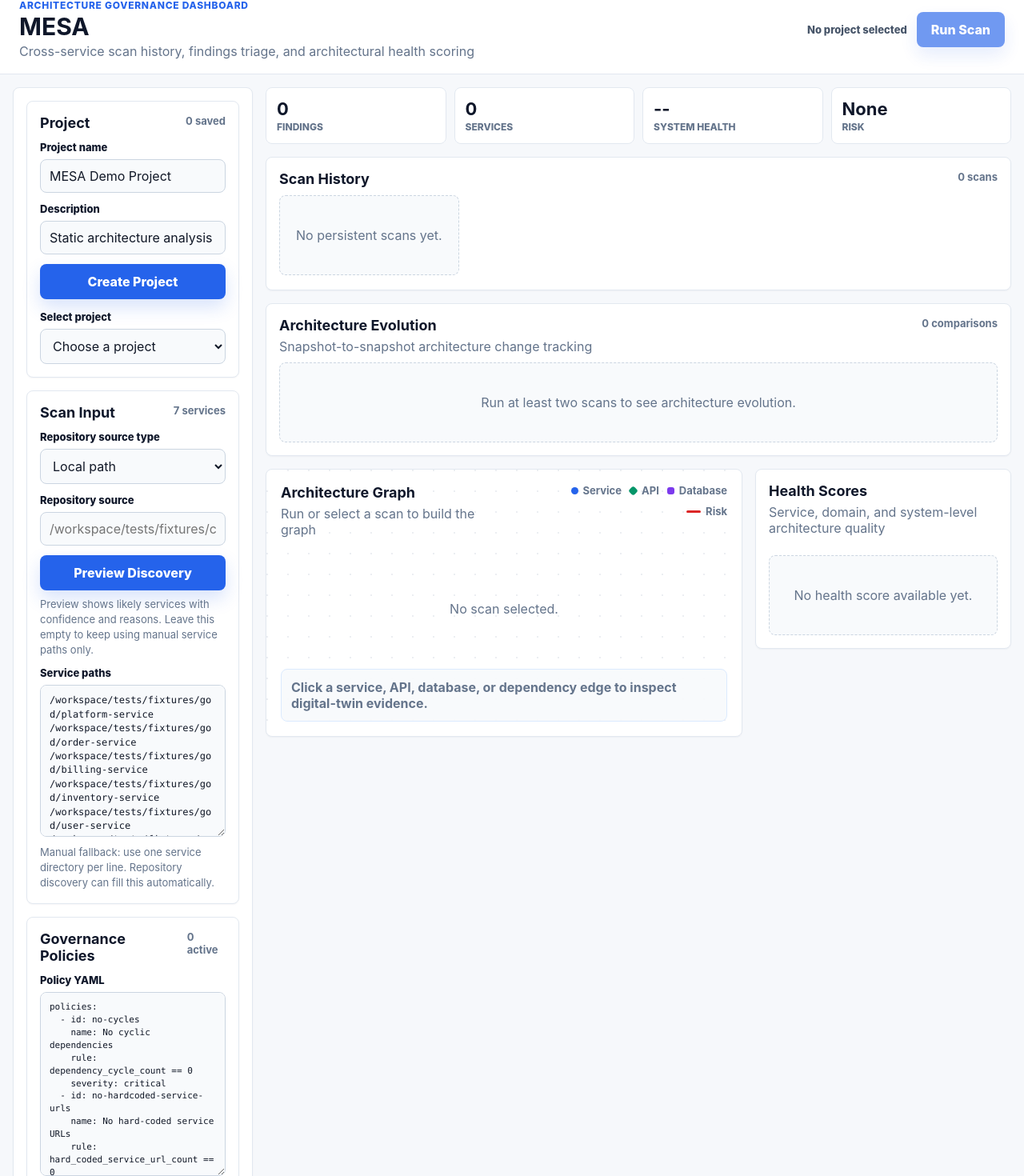
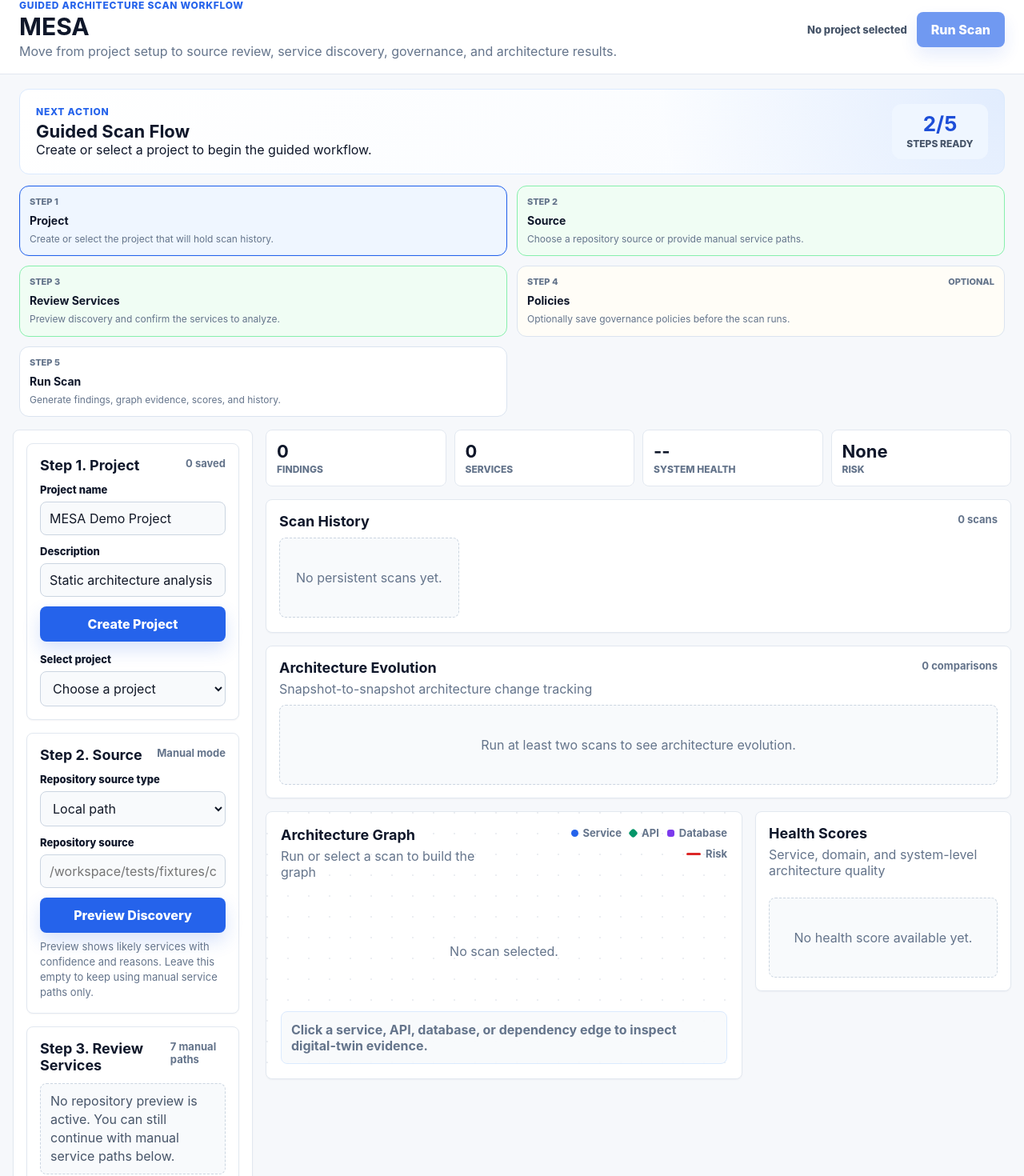
Before and after one commit to ilmeedesilva/MESA, a React (Vite) app in the folder frontend/: page / in a window 1280 px wide. Shown: the part 19-1489 px from the top of the page at 80% size. Built offline with nearby package versions, Linux system fonts and the light colour scheme.

Commit message:
feat(workflow): add guided scan workflow to the frontend

```diff
--- a/frontend/src/main.tsx
+++ b/frontend/src/main.tsx
@@ -217,6 +217,15 @@ type Filters = {
   severity: string;
   service: string;
   minConfidence: number;
+};
+
+type WorkflowStep = {
+  id: string;
+  label: string;
+  description: string;
+  done: boolean;
+  active: boolean;
+  optional?: boolean;
 };
 
 const defaultPaths = [
@@ -289,6 +298,7 @@ function App() {
   const graphRef = React.useRef<HTMLDivElement | null>(null);
 
   const selectedProject = projects.find((project) => project.id === selectedProjectId) ?? null;
+  const manualServicePaths = React.useMemo(() => servicePathsFromText(paths), [paths]);
 
   React.useEffect(() => {
     localStorage.setItem(projectStorageKey, JSON.stringify(projects));
@@ -559,14 +569,69 @@ function App() {
   const highestSeverity = getHighestSeverity(result?.findings ?? []);
   const systemScore = scores.find((score) => score.scope === "system") ?? result?.summary.health_scores?.system;
   const serviceScores = scores.filter((score) => score.scope === "service");
+  const hasProject = Boolean(selectedProjectId);
+  const hasSourceConfigured = Boolean(sourceLocation.trim()) || manualServicePaths.length > 0;
+  const hasRepoPreview = Boolean(repoPreview);
+  const hasServiceSelection = repoPreview ? selectedDiscoveryPaths.length > 0 : manualServicePaths.length > 0;
+  const hasSavedPolicies = policyCount > 0;
+  const hasCompletedScan = Boolean(activeScan && result);
+  const nextAction = !hasProject
+    ? "Create or select a project to begin the guided workflow."
+    : !hasSourceConfigured
+      ? "Choose a repository source or enter manual service paths."
+      : sourceLocation.trim() && !hasRepoPreview
+        ? "Preview the repository source so MESA can discover likely services."
+        : !hasServiceSelection
+          ? "Review the discovered services and keep at least one selection for the scan."
+          : !hasCompletedScan
+            ? "Run the scan to generate findings, health scores, and the architecture graph."
+            : "Review the results, compare history, and inspect findings in detail.";
+  const workflowSteps: WorkflowStep[] = [
+    {
+      id: "project",
+      label: "Project",
+      description: "Create or select the project that will hold scan history.",
+      done: hasProject,
+      active: !hasProject
+    },
+    {
+      id: "source",
+      label: "Source",
+      description: "Choose a repository source or provide manual service paths.",
+      done: hasSourceConfigured,
+      active: hasProject && !hasSourceConfigured
+    },
+    {
+      id: "review",
+      label: "Review Services",
+      description: "Preview discovery and confirm the services to analyze.",
+      done: hasServiceSelection,
+      active: hasProject && hasSourceConfigured && !hasServiceSelection
+    },
+    {
+      id: "policies",
+      label: "Policies",
+      description: "Optionally save governance policies before the scan runs.",
+      done: hasSavedPolicies,
+      active: hasProject && hasServiceSelection && !hasCompletedScan,
+      optional: true
+    },
+    {
+      id: "scan",
+      label: "Run Scan",
+      description: "Generate findings, graph evidence, scores, and history.",
+      done: hasCompletedScan,
+      active: hasProject && hasServiceSelection && !hasCompletedScan
+    }
+  ];
 
   return (
     <main>
       <section className="toolbar">
         <div>
-          <div className="eyebrow">Architecture Governance Dashboard</div>
+          <div className="eyebrow">Guided Architecture Scan Workflow</div>
           <h1>MESA</h1>
-          <p>Cross-service scan history, findings triage, and architectural health scoring</p>
+          <p>Move from project setup to source review, service discovery, governance, and architecture results.</p>
         </div>
         <div className="toolbarActions">
           <span>{selectedProject ? selectedProject.name : "No project selected"}</span>
@@ -576,11 +641,40 @@ function App() {
         </div>
       </section>
 
+      <section className="workflowHero">
+        <div className="workflowSummary">
+          <div>
+            <div className="eyebrow">Next Action</div>
+            <h2>Guided Scan Flow</h2>
+            <p>{nextAction}</p>
+          </div>
+          <div className="workflowStatus">
+            <strong>{workflowSteps.filter((step) => step.done).length}/{workflowSteps.length}</strong>
+            <span>steps ready</span>
+          </div>
+        </div>
+        <div className="workflowStrip">
+          {workflowSteps.map((step, index) => (
+            <article
+              key={step.id}
+              className={`workflowStep ${step.done ? "done" : ""} ${step.active ? "active" : ""} ${step.optional ? "optional" : ""}`}
+            >
+              <div className="workflowStepTop">
+                <span>Step {index + 1}</span>
+                {step.optional ? <small>Optional</small> : null}
+              </div>
+              <strong>{step.label}</strong>
+              <p>{step.description}</p>
+            </article>
+          ))}
+        </div>
+      </section>
+
       <section className="dashboardShell">
         <aside className="sideRail">
           <section className="panelBlock">
             <div className="panelHeader compact">
-              <h2>Project</h2>
+              <h2>Step 1. Project</h2>
               <span>{projects.length} saved</span>
             </div>
             <label htmlFor="projectName">Project name</label>
@@ -601,8 +695,8 @@ function App() {
 
           <section className="panelBlock">
             <div className="panelHeader compact">
-              <h2>Scan Input</h2>
-              <span>{servicePathsFromText(paths).length} services</span>
+              <h2>Step 2. Source</h2>
+              <span>{sourceLocation.trim() ? sourceType : "Manual mode"}</span>
             </div>
             <label htmlFor="sourceType">Repository source type</label>
             <select
@@ -654,8 +748,20 @@ function App() {
             <p className="hint">
               Preview shows likely services with confidence and reasons. Leave this empty to keep using manual service paths only.
             </p>
+            {!repoPreview && sourceLocation.trim() ? (
+              <div className="stepHintCard">
+                Preview discovery to unlock the service review step and confirm what MESA will analyze.
+              </div>
+            ) : null}
+          </section>
+
+          <section className="panelBlock">
+            <div className="panelHeader compact">
+              <h2>Step 3. Review Services</h2>
+              <span>{repoPreview ? `${selectedDiscoveryPaths.length} selected` : `${manualServicePaths.length} manual paths`}</span>
+            </div>
             {repoPreview ? (
-              <div className="discoveryPanel">
+              <div className="discoveryPanel discoveryPanelStandalone">
                 <div className="panelHeader compact">
                   <h3>Discovered Services</h3>
                   <span>{repoPreview.discovered_services.length} candidates</span>
@@ -706,7 +812,11 @@ function App() {
                   Apply Selected Services
                 </button>
               </div>
-            ) : null}
+            ) : (
+              <div className="stepHintCard">
+                No repository preview is active. You can still continue with manual service paths below.
+              </div>
+            )}
             <label htmlFor="paths">Service paths</label>
             <textarea id="paths" value={paths} onChange={(event) => setPaths(event.target.value)} />
             <p className="hint">Manual fallback: use one service directory per line. Repository discovery can fill this automatically.</p>
@@ -715,14 +825,25 @@ function App() {
 
           <section className="panelBlock policyEditor">
             <div className="panelHeader compact">
-              <h2>Governance Policies</h2>
-              <span>{policyCount} active</span>
+              <h2>Step 4. Governance Policies</h2>
+              <span>{policyCount} active optional rules</span>
             </div>
             <label htmlFor="policyText">Policy YAML</label>
             <textarea id="policyText" value={policyText} onChange={(event) => setPolicyText(event.target.value)} />
             <p className="hint">Policies run during project scans and violations appear as findings.</p>
             <button className="fullButton" onClick={savePolicies} disabled={isSavingPolicies || !selectedProjectId}>
               {isSavingPolicies ? "Saving..." : "Save Policies"}
+            </button>
+          </section>
+
+          <section className="panelBlock runStepCard">
+            <div className="panelHeader compact">
+              <h2>Step 5. Run Scan</h2>
+              <span>{repoPreview ? "Repository-backed" : "Manual paths"}</span>
+            </div>
+            <p className="hint">Run the current selection to generate findings, scores, history, and graph evidence.</p>
+            <button onClick={runScan} disabled={isScanning || !selectedProjectId}>
+              {isScanning ? "Scanning..." : repoPreview ? "Run Repo Scan" : "Run Scan"}
             </button>
           </section>
         </aside>
--- a/frontend/src/styles.css
+++ b/frontend/src/styles.css
@@ -129,6 +129,108 @@ label {
   text-transform: uppercase;
 }
 
+.workflowHero {
+  padding: 18px 24px 0;
+}
+
+.workflowSummary {
+  display: flex;
+  align-items: center;
+  justify-content: space-between;
+  gap: 16px;
+  padding: 18px 20px;
+  border: 1px solid #dbeafe;
+  border-radius: 12px;
+  background:
+    radial-gradient(circle at top right, rgba(59, 130, 246, 0.12), transparent 35%),
+    linear-gradient(135deg, #ffffff, #f8fbff);
+}
+
+.workflowSummary h2 {
+  font-size: 22px;
+}
+
+.workflowStatus {
+  min-width: 120px;
+  padding: 12px 14px;
+  border-radius: 12px;
+  text-align: center;
+  background: #eff6ff;
+}
+
+.workflowStatus strong {
+  display: block;
+  color: #1d4ed8;
+  font-size: 26px;
+  line-height: 1;
+}
+
+.workflowStatus span {
+  display: block;
+  margin-top: 4px;
+  color: #475569;
+  font-size: 12px;
+  font-weight: 800;
+  text-transform: uppercase;
+}
+
+.workflowStrip {
+  display: grid;
+  grid-template-columns: repeat(5, minmax(0, 1fr));
+  gap: 12px;
+  margin-top: 14px;
+}
+
+.workflowStep {
+  padding: 12px;
+  border: 1px solid #dbe4f0;
+  border-radius: 12px;
+  background: #ffffff;
+}
+
+.workflowStep.done {
+  border-color: #86efac;
+  background: #f0fdf4;
+}
+
+.workflowStep.active {
+  border-color: #2563eb;
+  background: #eff6ff;
+  box-shadow: inset 0 0 0 1px rgba(37, 99, 235, 0.08);
+}
+
+.workflowStep.optional {
+  background: #fffdf7;
+}
+
+.workflowStepTop {
+  display: flex;
+  align-items: center;
+  justify-content: space-between;
+  gap: 10px;
+  margin-bottom: 8px;
+}
+
+.workflowStepTop span,
+.workflowStepTop small {
+  color: #64748b;
+  font-size: 11px;
+  font-weight: 800;
+  text-transform: uppercase;
+}
+
+.workflowStep strong {
+  display: block;
+  font-size: 14px;
+}
+
+.workflowStep p {
+  margin-top: 6px;
+  color: #64748b;
+  font-size: 12px;
+  line-height: 1.45;
+}
+
 .dashboardShell {
   display: grid;
   grid-template-columns: 300px minmax(720px, 1fr) 360px;
@@ -254,6 +356,16 @@ aside {
   line-height: 1.4;
 }
 
+.stepHintCard {
+  margin-top: 12px;
+  padding: 10px 12px;
+  border-radius: 8px;
+  color: #475569;
+  background: #f8fafc;
+  border: 1px dashed #cbd5e1;
+  line-height: 1.45;
+}
+
 .discoveryList {
   display: flex;
   flex-direction: column;
@@ -327,6 +439,11 @@ aside {
   color: #475569;
   font-size: 12px;
   line-height: 1.5;
+}
+
+.runStepCard button {
+  width: 100%;
+  margin-top: 10px;
 }
 
 .mainDeck {
@@ -1014,6 +1131,10 @@ meter {
 }
 
 @media (max-width: 1320px) {
+  .workflowStrip {
+    grid-template-columns: repeat(2, minmax(0, 1fr));
+  }
+
   .dashboardShell {
     grid-template-columns: 300px 1fr;
   }
@@ -1024,6 +1145,11 @@ meter {
 }
 
 @media (max-width: 980px) {
+  .workflowSummary {
+    align-items: stretch;
+    flex-direction: column;
+  }
+
   .toolbar,
   .toolbarActions {
     align-items: stretch;
@@ -1033,7 +1159,8 @@ meter {
   .dashboardShell,
   .contentGrid,
   .summaryStrip,
-  .evolutionSummary {
+  .evolutionSummary,
+  .workflowStrip {
     grid-template-columns: 1fr;
   }
 
```
Also changed, not shown: 1 other file (tests, documents, lock files or other folders).
